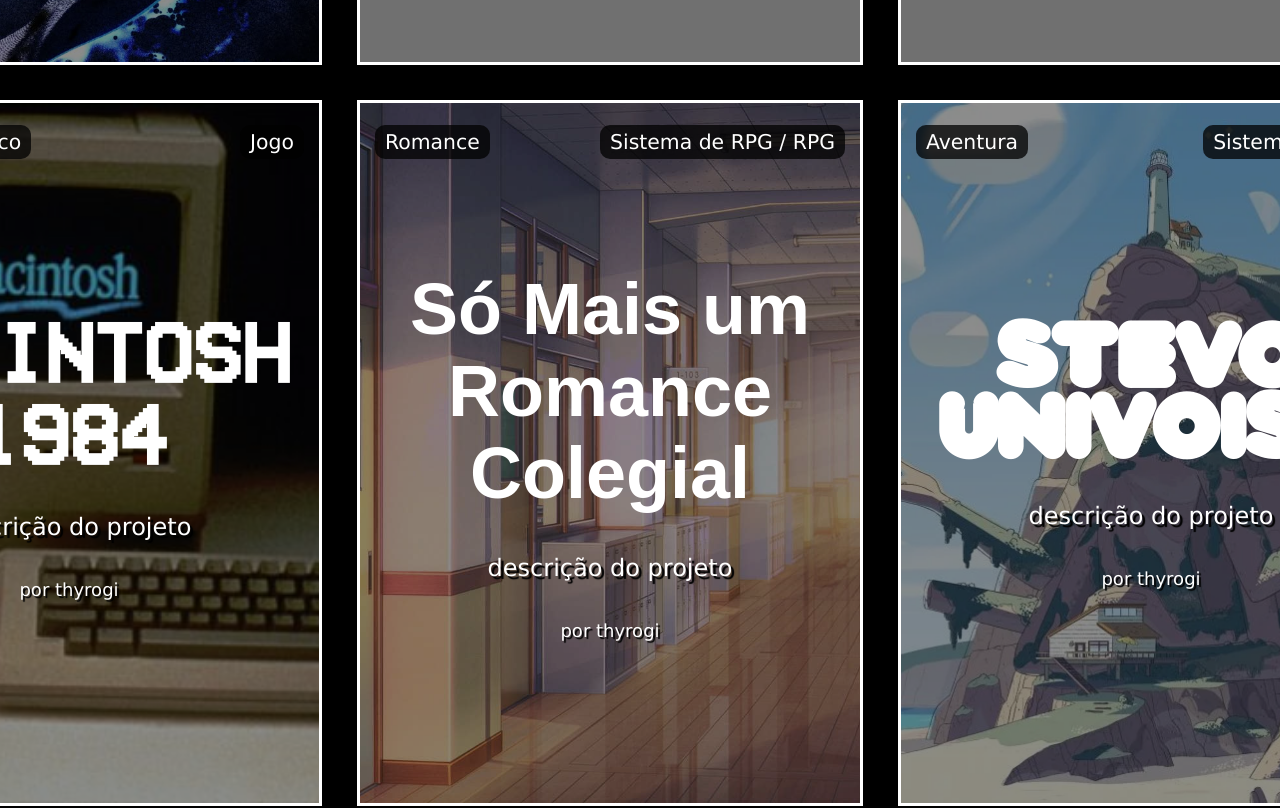
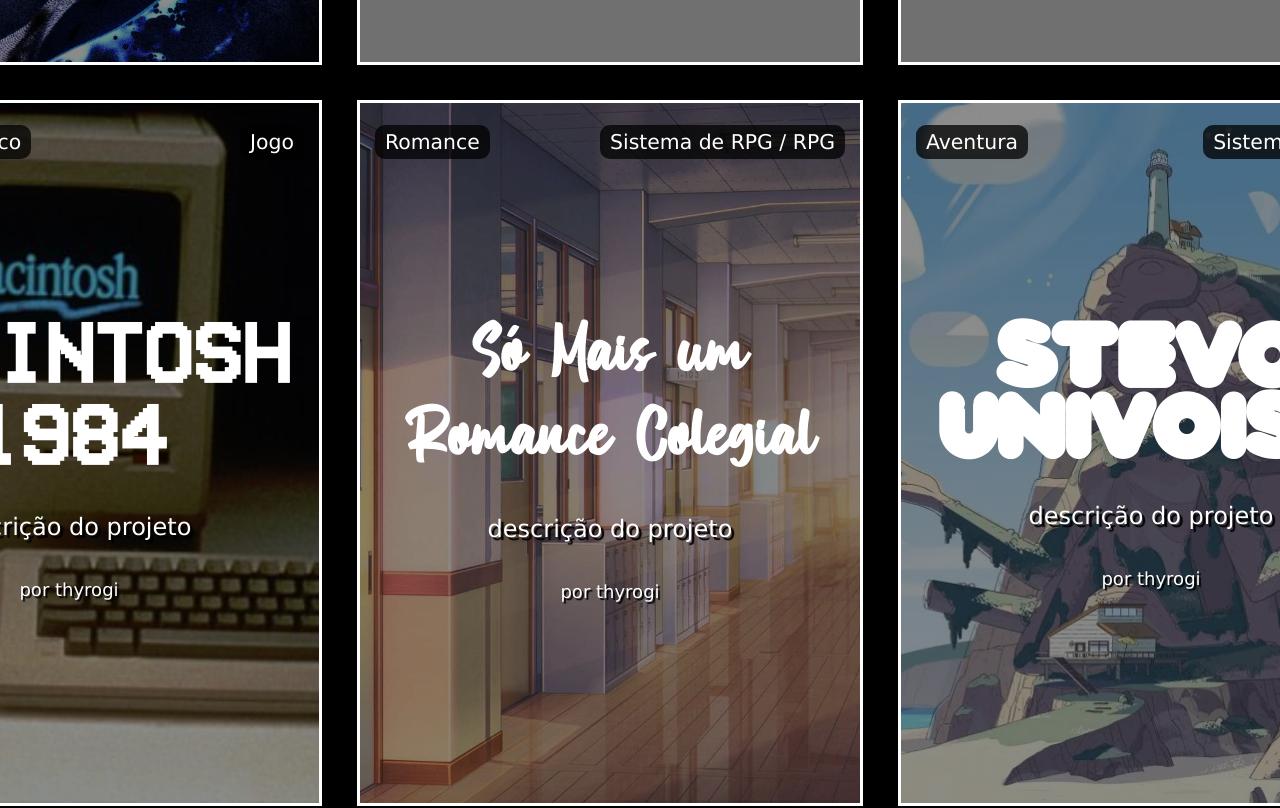
Before and after one commit to thyrogiwebsite/abt-me, a plain HTML site: page projetos.html in a window 1280 px wide. Shown: the part 884-1692 px from the top of the page. Drawn offline with Linux system fonts and the light colour scheme; placeholder pictures from the web are drawn by us; a web font is replaced by a local one.

Commit message:
Add files via upload

```diff
--- a/css/css.css
+++ b/css/css.css
@@ -68,6 +68,12 @@
 @font-face {
     font-family: 'PT Serif';
     src: url('fonts/PT_Serif-Regular.ttf') format('truetype');
+    font-weight: normal;
+    font-style: normal;
+}
+@font-face {
+    font-family: 'Rosellia';
+    src: url('fonts/Rosellia.otf') format('opentype');
     font-weight: normal;
     font-style: normal;
 }
```
